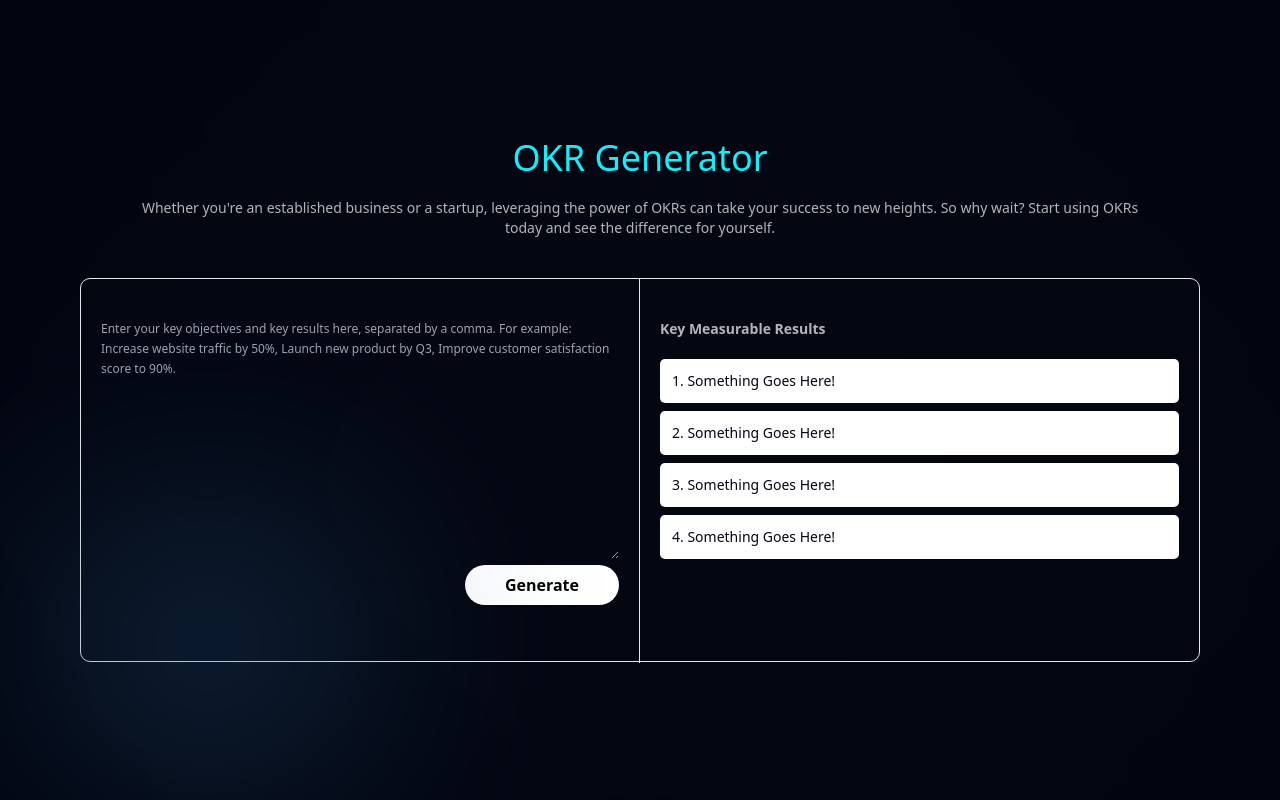
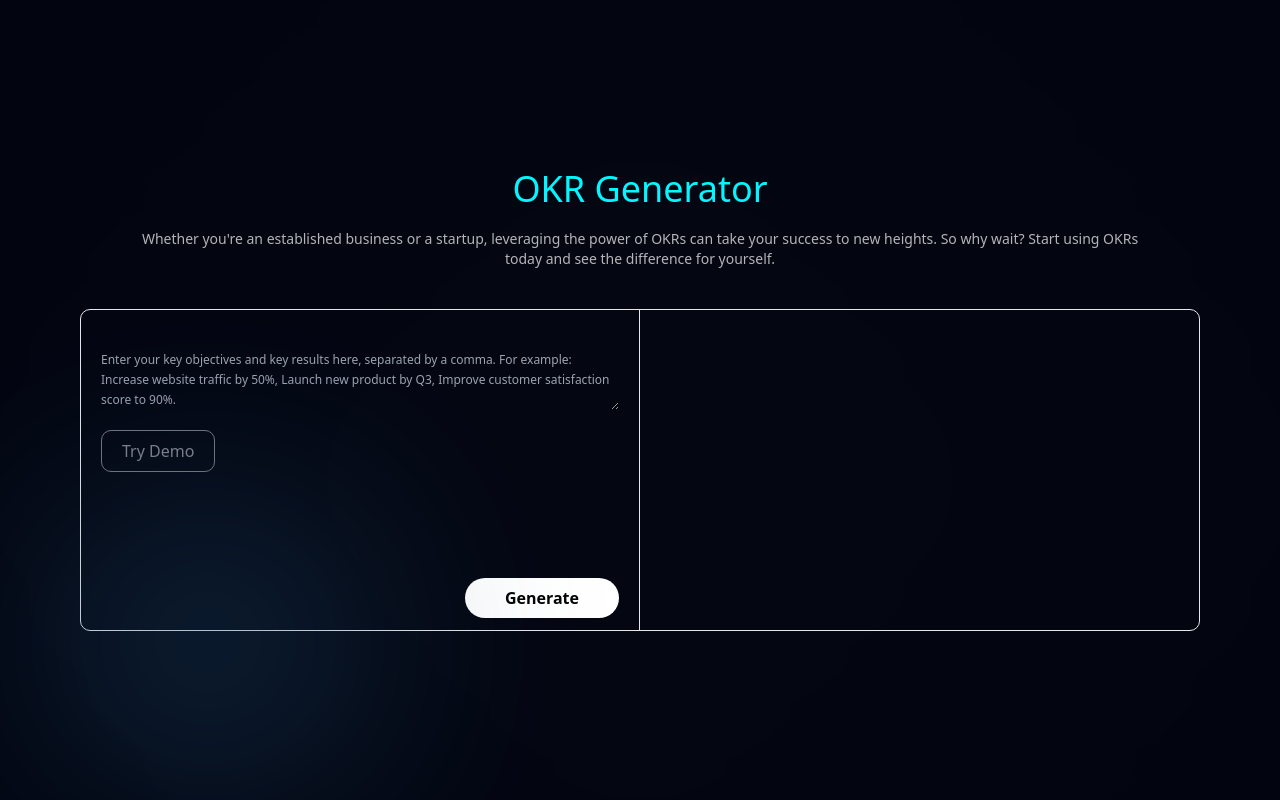
Before and after one commit to seunthegreat/okr-generator, a React (Vite) app: page / in a window 1280 px wide. Built offline with nearby package versions, Linux system fonts and the light colour scheme.

Commit message:
installed lottie package

```diff
--- a/package.json
+++ b/package.json
@@ -9,6 +9,7 @@
     "preview": "vite preview"
   },
   "dependencies": {
+    "@lottiefiles/react-lottie-player": "^3.5.2",
     "react": "^18.2.0",
     "react-dom": "^18.2.0"
   },
--- a/src/components/Generator.tsx
+++ b/src/components/Generator.tsx
@@ -8,25 +8,34 @@ const { mock } = contents.keyResults;
 type Props = {}
 
 const Generator = (props: Props) => {
-  const [objective, setObjective] = useState('');
+  const [objective, setObjective] = useState<string>('');
+  const [generateResults, setGenerateResults] = useState<boolean>(false);
+  const [loading, setLoading] = useState<boolean>(false);
 
-  const handleObjectiveChange = (value: string) => {
+  const handleObjectiveChange = (value: string): void => {
     setObjective(value)
   };
 
-  const handleGenerate = () => {
-    console.log("Objective: ",objective)
+  const handleGenerate = (): void => {
+    setGenerateResults(true);
+  };
+
+  const handleTryDemo = (): void => {
+   setObjective("Learn DevOps Engineering");
   }
+
   return (
-    <div className='h-96 flex flex-col w-full px-20'>
-      <div className='border rounded-[10px] h-full grid grid-cols-2 '>
+    <div className='flex flex-col w-full px-20'>
+      <div className='border rounded-[10px] grid grid-cols-2 '>
         <Input
           placeholder={placeholder}
           value={objective}
           onChange={handleObjectiveChange}
           onClickGenerate={handleGenerate}
+          onClickTryDemo={handleTryDemo}
+          showResults={generateResults}
           />
-        <KeyResults data={mock}/>
+        <KeyResults data={mock} showResults={generateResults} loading={loading}/>
       </div>
 
     </div>
--- a/src/components/Input.tsx
+++ b/src/components/Input.tsx
@@ -6,26 +6,38 @@ interface Props {
   value?: string;
   onChange: (value: string) => void;
   onClickGenerate: (event: MouseEvent<HTMLButtonElement>) => void;
+  onClickTryDemo: (event: MouseEvent<HTMLButtonElement>) => void;
+  showResults: boolean;
 }
 
-const Input: FC<Props> = ({ placeholder, value, onChange, onClickGenerate }) => {
+const Input: FC<Props> = ({ placeholder, value, onChange, onClickGenerate, onClickTryDemo, showResults }) => {
   const handleOnChange = (event: ChangeEvent<HTMLTextAreaElement>) => {
     onChange(event.target.value);
   };
 
   return (
     <div className='border-r-[1px]'>
-      <div className='p-5 py-10 h-96'>
+      <div className={`p-5 py-10 ${!showResults ? 'h-80' : 'h-full'} flex flex-col relative`}>
         <textarea
           placeholder={placeholder}
-          className={`${text.small} outline-none bg-primary w-full h-60 text-dimWhite leading-5`}
+          className={`${text.small} outline-none bg-primary flex-grow w-full text-dimWhite leading-5 relative`}
           value={value}
           onChange={handleOnChange}
         />
+
+        {value == '' && (
+          <div className="h-3/4 opacity-50 py-5">
+            <button
+              onClick={onClickTryDemo}
+              className='rounded-[10px] flex flex-row items-center justify-center border border-[1px]'>
+              <p className='font-normal text-white p-2 px-5'>Try Demo</p>
+            </button>
+          </div>
+        )}
         <div className='flex flex-row justify-end'>
           <button
             onClick={onClickGenerate}
-            className='bg-white rounded-[40px] flex hover:bg-transparent hover:border hover:border-[1px]'>
+            className='bg-white absolute bottom-3 rounded-[40px] flex hover:bg-transparent hover:border hover:border-[1px]'>
             <p className='font-semibold hover:text-white p-2 px-10'>Generate</p>
           </button>
         </div>
--- a/src/components/KeyResults.tsx
+++ b/src/components/KeyResults.tsx
@@ -1,25 +1,44 @@
 import React, { FC } from 'react';
 import { text } from '../style';
-import { krList } from "../constants"
+import { krList } from "../constants";
+import { Player } from '@lottiefiles/react-lottie-player';
 
 type Props = {
-  data: krList[]
+  data: krList[],
+  showResults: boolean,
+  loading: boolean,
 }
 
-const KeyResults: FC<Props> = ({data}) => {
+const KeyResults: FC<Props> = ({data, showResults, loading}) => {
   return (
-    <div className='p-5 py-10 h-96'>
+    <div className='p-5 py-10 flex-grow flex flex-col py-10 mb-10'>
+      {loading &&
+        <div>
+          <Player
+          autoplay={true}
+          loop={true}
+          controls={true}
+          src={"https://assets2.lottiefiles.com/private_files/lf30_kpqs3hdl.json"}
+          className="w-[70%] h-[80%] object-contain hidden md:block"
+        />
+        </div>
+      }
+      {showResults && !loading &&
+        <>
         <p className={`${text.normal} font-bold`}>
           Key Measurable Results
         </p>
 
         <div className='flex flex-col mt-5'>
           {data.map((item, index) => (
-          <div className='bg-white p-3 rounded-[5px] mb-2 hover:bg-[#def9fa]' key={index}>
-            <p className={`${text.normal} text-primary`}>{index+1}. {item.result}</p>
+            <div className='bg-white p-3 rounded-[5px] mb-2 hover:bg-[#def9fa] flex flex-row' key={index}>
+              <p className={`${text.normal} text-primary mr-2`}>{index + 1}.</p>
+              <p className={`${text.normal} text-primary`}>{item.result}</p>
             </div>
           ))}
         </div>
+      </>
+      }
    </div>
   )
 };
--- a/src/constants/index.ts
+++ b/src/constants/index.ts
@@ -29,10 +29,10 @@ export const contents: ContentProps = {
   },
   keyResults: {
     mock: [
-      { id: 1, result: "Something Goes Here!" },
-      { id: 1, result: "Something Goes Here!" },
-      { id: 1, result: "Something Goes Here!" },
-      { id: 1, result: "Something Goes Here!" },
+      { id: 1, result: "Learn the fundamentals of DevOps within the next 2 months by completing an online course with a minimum score of 90%." },
+      { id: 1, result: "Build a pipeline for a simple application deployment within the next 3 months, using popular tools like Jenkins or GitLab." },
+      { id: 1, result: "Collaborate with a team on a complex DevOps project within the next 6 months, utilizing containerization technologies like Docker and Kubernetes." },
+      { id: 1, result: "Obtain certification in at least one popular DevOps tool or technology within the next 9 months, such as AWS or Terraform, to demonstrate proficiency to potential employers." },
     ]
   }
 };
```
Also changed, not shown: 1 other file (tests, documents, lock files or other folders). Lines whose indentation alone changed are shown as unchanged.
